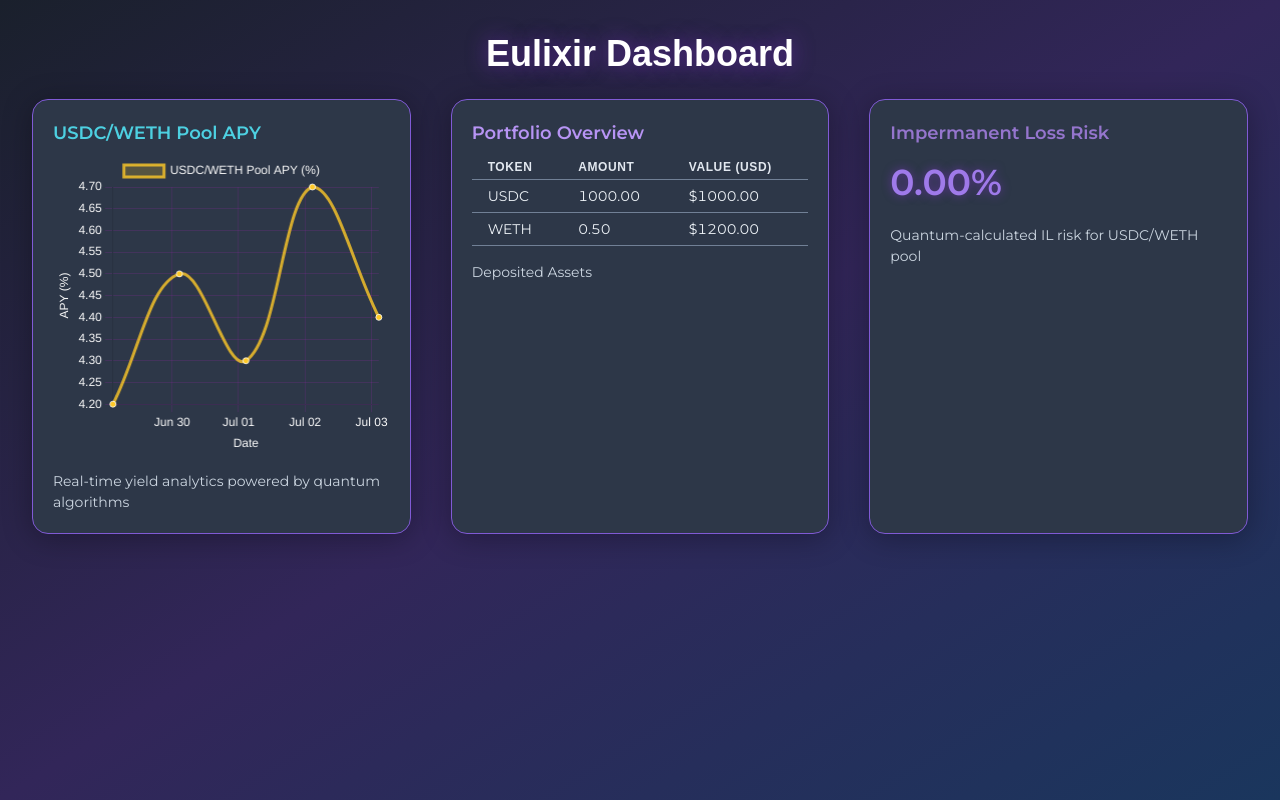
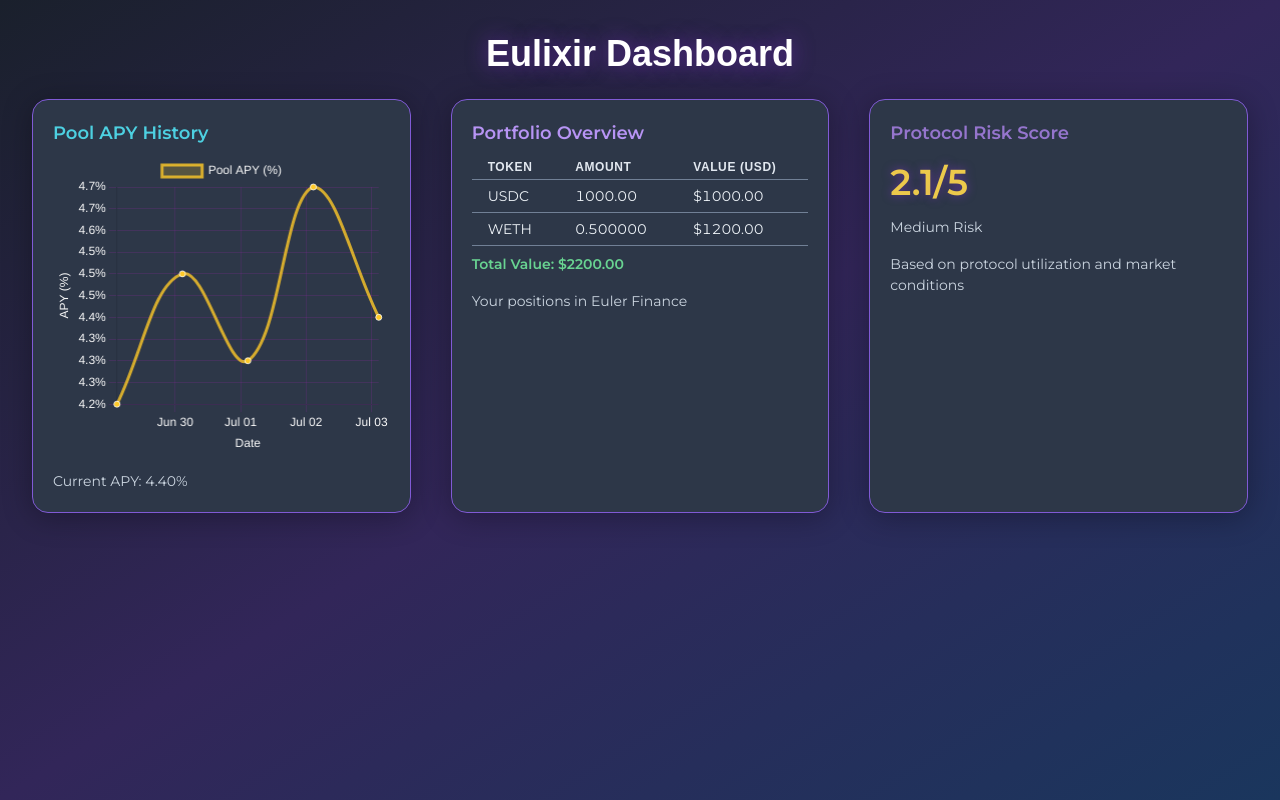
Before and after one commit to TechieTeee/eulixir, a Next.js app: page /dashboard in a window 1280 px wide. Built offline with nearby package versions, Linux system fonts and the light colour scheme; no server answers; a web font is replaced by a local one.

Commit message:
Updated dashboard code for enhanced error handling, color coded risk and variable names

```diff
--- a/src/components/Dashboard.tsx
+++ b/src/components/Dashboard.tsx
@@ -32,7 +32,7 @@
   Legend,
   CategoryScale,
 } from "chart.js";
-import "chartjs-adapter-date-fns"; // For date handling in charts
+import "chartjs-adapter-date-fns";
 
 ChartJS.register(
   LineElement,
@@ -61,7 +61,7 @@
 export default function Dashboard() {
   const [poolData, setPoolData] = useState<PoolData[]>([]);
   const [portfolio, setPortfolio] = useState<PortfolioAsset[]>([]);
-  const [ilRisk, setIlRisk] = useState<number>(0);
+  const [riskScore, setRiskScore] = useState<number>(0);
   const [loading, setLoading] = useState<boolean>(true);
   const [error, setError] = useState<string | null>(null);
 
@@ -78,9 +78,11 @@
         }
 
         const data = await res.json();
+
+        // Set data with proper fallbacks
         setPoolData(data.apyData || []);
         setPortfolio(data.portfolio || []);
-        setIlRisk(data.ilRisk || 0);
+        setRiskScore(data.riskScore || 0);
       } catch (error) {
         console.error("Error fetching pool data:", error);
         setError(error instanceof Error ? error.message : "Failed to fetch data");
@@ -95,7 +97,7 @@
   const chartData = {
     datasets: [
       {
-        label: "USDC/WETH Pool APY (%)",
+        label: "Pool APY (%)",
         data: poolData.map((point) => ({
           x: new Date(point.timestamp).getTime(),
           y: point.apy,
@@ -122,6 +124,11 @@
         backgroundColor: "rgba(29, 32, 44, 0.9)",
         titleColor: "#FAFAFA",
         bodyColor: "#FAFAFA",
+        callbacks: {
+          label: function(context: any) {
+            return `APY: ${context.parsed.y.toFixed(2)}%`;
+          }
+        }
       },
     },
     scales: {
@@ -148,10 +155,18 @@
           color: "#FAFAFA"
         },
         grid: { color: "rgba(156, 39, 176, 0.2)" },
-        ticks: { color: "#FAFAFA" },
+        ticks: {
+          color: "#FAFAFA",
+          callback: function(value: any) {
+            return value.toFixed(1) + '%';
+          }
+        },
       },
     },
   } as const;
+
+  // Calculate total portfolio value
+  const totalPortfolioValue = portfolio.reduce((sum, asset) => sum + asset.valueUSD, 0);
 
   if (loading) {
     return (
@@ -202,7 +217,7 @@
         >
           <CardBody>
             <Text color="cyan.300" mb={2} fontWeight="bold" fontSize="lg">
-              USDC/WETH Pool APY
+              Pool APY History
             </Text>
             <Box height="300px">
               {poolData.length > 0 ? (
@@ -214,7 +229,7 @@
               )}
             </Box>
             <Text color="gray.400" mt={4} fontSize="sm">
-              Real-time yield analytics powered by quantum algorithms
+              {poolData.length > 0 && `Current APY: ${poolData[poolData.length - 1]?.apy.toFixed(2)}%`}
             </Text>
           </CardBody>
         </MotionCard>
@@ -236,6 +251,7 @@
               Portfolio Overview
             </Text>
             {portfolio.length > 0 ? (
+              <>
                 <Table variant="simple" size="sm">
                   <Thead>
                     <Tr>
@@ -248,19 +264,27 @@
                     {portfolio.map((asset, index) => (
                       <Tr key={index}>
                         <Td color="gray.200" borderColor="gray.600">{asset.token}</Td>
-                      <Td color="gray.200" borderColor="gray.600">{asset.amount.toFixed(2)}</Td>
-                      <Td color="gray.200" borderColor="gray.600">${asset.valueUSD.toFixed(2)}</Td>
+                        <Td color="gray.200" borderColor="gray.600">
+                          {asset.amount.toFixed(asset.token === 'USDC' ? 2 : 6)}
+                        </Td>
+                        <Td color="gray.200" borderColor="gray.600">
+                          ${asset.valueUSD.toFixed(2)}
+                        </Td>
                       </Tr>
                     ))}
                   </Tbody>
                 </Table>
+                <Text color="green.300" mt={2} fontWeight="bold" fontSize="sm">
+                  Total Value: ${totalPortfolioValue.toFixed(2)}
+                </Text>
+              </>
             ) : (
               <Center height="200px">
                 <Text color="gray.400">No portfolio data available</Text>
               </Center>
             )}
             <Text color="gray.400" mt={4} fontSize="sm">
-              Deposited Assets
+              Your positions in Euler Finance
             </Text>
           </CardBody>
         </MotionCard>
@@ -279,18 +303,21 @@
         >
           <CardBody>
             <Text color="violet.300" mb={2} fontWeight="bold" fontSize="lg">
-              Impermanent Loss Risk
+              Protocol Risk Score
             </Text>
             <Text
               fontSize="4xl"
-              color="purple.400"
+              color={riskScore > 3 ? "red.400" : riskScore > 2 ? "yellow.400" : "green.400"}
               fontWeight="bold"
               textShadow="0 0 10px rgba(147, 51, 234, 0.5)"
             >
-              {ilRisk.toFixed(2)}%
+              {riskScore.toFixed(1)}/5
+            </Text>
+            <Text color="gray.400" mt={2} fontSize="sm">
+              {riskScore <= 2 ? "Low Risk" : riskScore <= 3 ? "Medium Risk" : "High Risk"}
             </Text>
             <Text color="gray.400" mt={4} fontSize="sm">
-              Quantum-calculated IL risk for USDC/WETH pool
+              Based on protocol utilization and market conditions
             </Text>
           </CardBody>
         </MotionCard>
```
Lines whose indentation alone changed are shown as unchanged.
